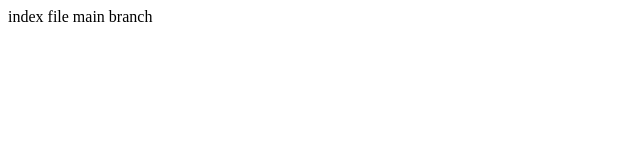
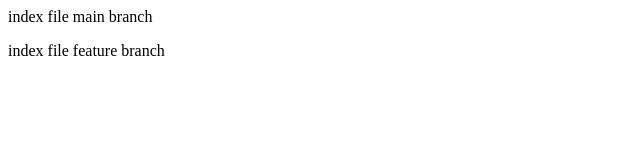
Before and after one commit to parvezkhan37/LocalRepo, a plain HTML site: page index.html in a window 1280 px wide. Shown: the whole page, without its empty margins (0-640 px from the left). Drawn offline with Linux system fonts and the light colour scheme.

Commit message:
changed index file

```diff
--- a/index.html
+++ b/index.html
@@ -1 +1,2 @@
 <p>index file main branch</p>
+<p>index file feature branch</p>
```
